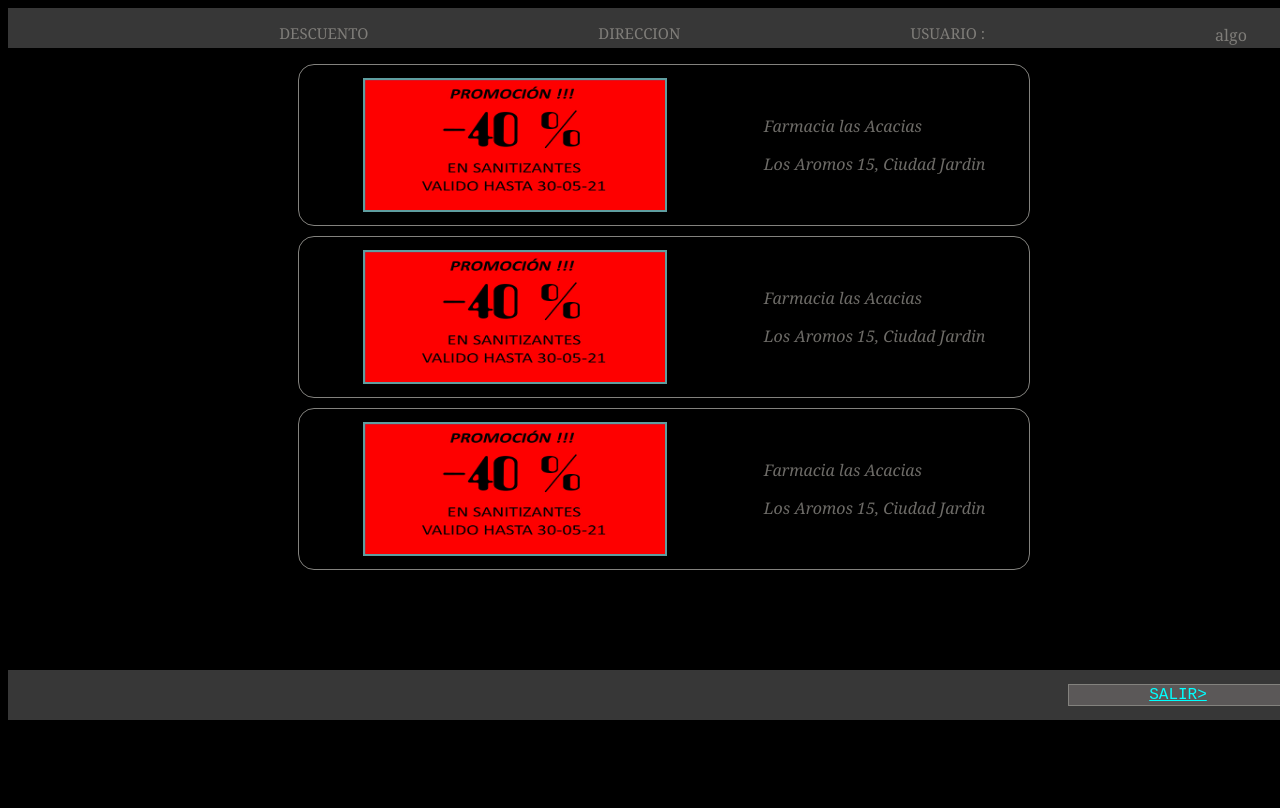
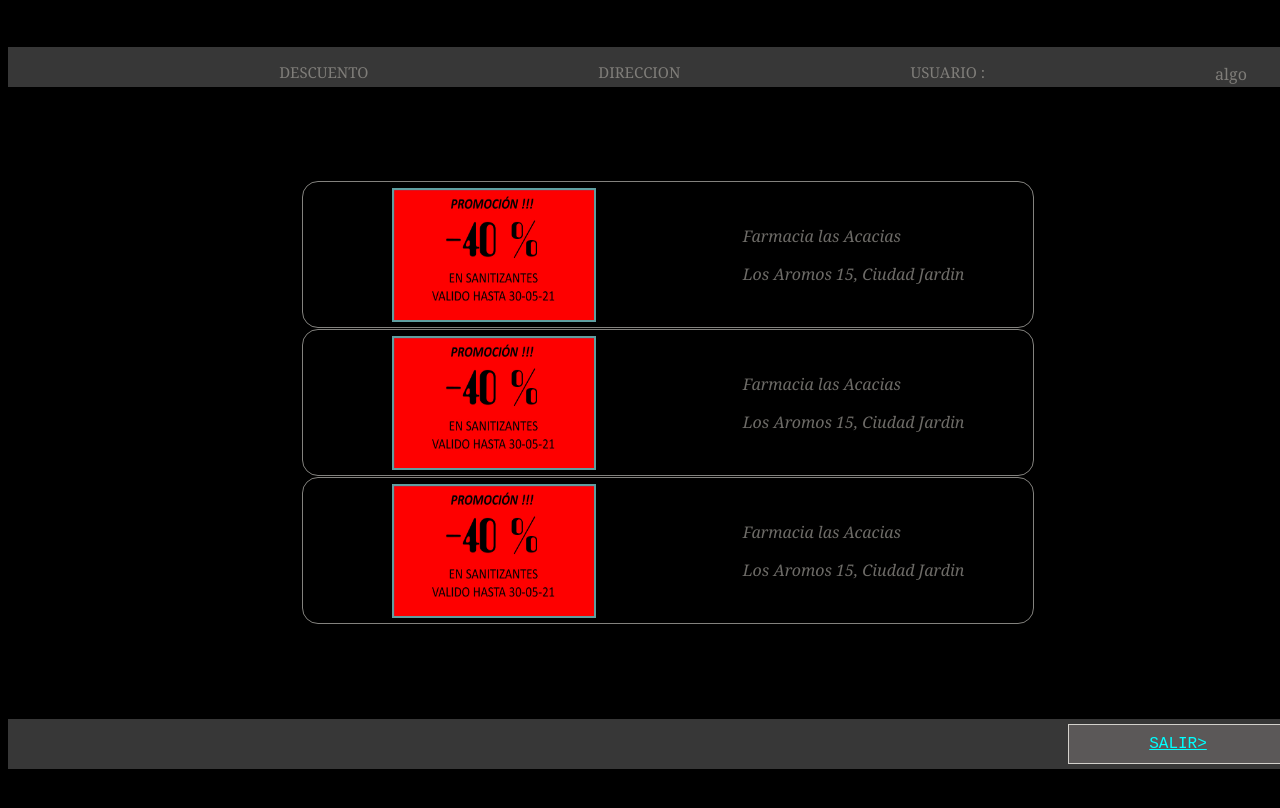
Before and after one commit to Mi-Olson/tpInterfaces1, a plain HTML site: page index2.html in a window 1280 px wide. Drawn offline with Linux system fonts and the light colour scheme.

Commit message:
utilizando contenedores

```diff
--- a/estilo.css
+++ b/estilo.css
@@ -1,4 +1,7 @@
 body {
+	display: flex;
+	flex-direction: column;
+	justify-content: space-around;
     background-color: black;
     position: absolute;
 	height:100%;
@@ -40,7 +43,7 @@ h2{
 .contenedorCentral{
 	display: flex;
 	justify-content: space-around;
-	margin-top: 50px;
+	margin-top: 20px;
 	margin-left: 20px;
 	align-items: center;
 }
@@ -103,8 +106,7 @@ footer{
 	width: 100%;
 	height: 50px;
 	background-color: rgb(55, 55, 55);
-	margin-bottom: 0px;
-	margin-top: 100px;
+
 
 }
 .button1Pag{
@@ -141,21 +143,26 @@ footer{
 }
 
 		/*todo dentro de listas*/
+.segundoContenedor{
+	display: flex;
+	justify-content: space-around;
+	margin:0px 0px 0px 0px;
+	height: 150;
+
+	width:550 ;
+}
+
 
 
 .imgSegundaPag{
 	border: solid 2px;
 	border-color:cadetblue;
 	height: 130px;
-	width: 300px;
+	width: 200px;
 	margin-left: 40px;
 	margin-right: 60px;
 	border-spacing: 5px;
 
-}
-ul{
-
-	justify-content: center;
 }
 
 
@@ -166,7 +173,7 @@ li{
 	justify-content: space-around;
 	align-items: center;
 
-	height: 150px;
+	height: 135px;
 	width:700px ;
 
 	padding-bottom: 5px;
@@ -177,7 +184,7 @@ li{
 	border-style: solid;
 	border-width:1px;
 	border-radius: 16px;
-	margin:10px 0px 10px 250px;
+	margin:1px 0px 1px 0px;
 
 	font-style: oblique;
 }
--- a/index2.html
+++ b/index2.html
@@ -20,8 +20,8 @@
 
 
     </div>
-    <div >
-      <ul class="bloqueDescuentos">
+    <div class="segundoContenedor" >
+      <ul >
         <li><img class="imgSegundaPag" src="imagen\40.jpg"><section>
           <p>Farmacia las Acacias<p>Los Aromos 15, Ciudad Jardin </p></section>
         </li>
@@ -38,7 +38,7 @@
     </div>
     <footer>
 
-      <button class="button2Pag"> <a class="textobutton" href="index.html">SALIR></a></button>
+      <button class="button1Pag"> <a class="textobutton" href="index.html">SALIR></a></button>
 
 
     </footer>
```
Also changed, not shown: index.html (+2 -2 lines).
